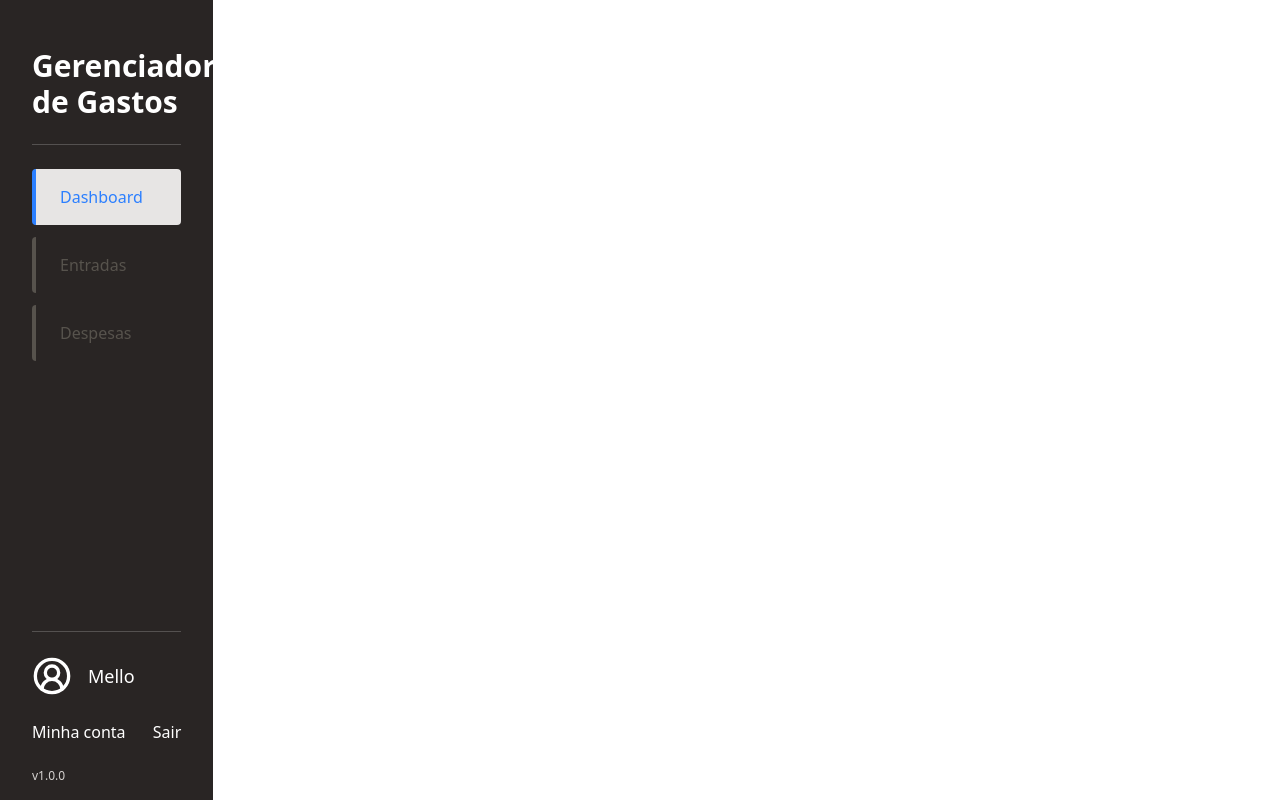
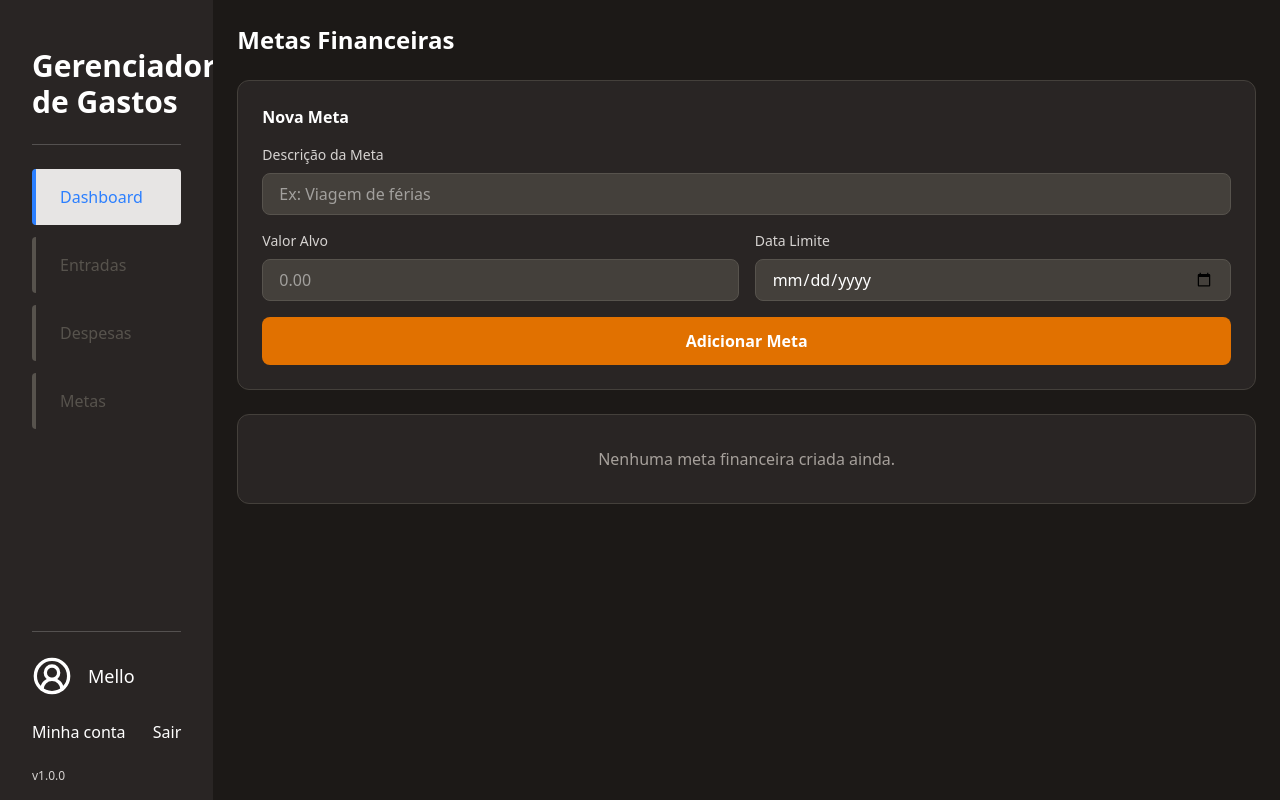
Before and after one commit to NicolasArthurDev/gerenciador-de-gastos, a React (Vite) app: page /metas in a window 1280 px wide. Built offline with nearby package versions, Linux system fonts and the light colour scheme.

Commit message:
feat: adiciona controle de uma meta

```diff
--- a/src/App.tsx
+++ b/src/App.tsx
@@ -4,6 +4,7 @@ import Sidebar from './components/ui/sidebar';
 import Home from './pages/Home';
 import Entradas from './pages/Entradas';
 import Despesas from './pages/Despesas';
+import Metas from './pages/Metas';
 import { FinanceProvider } from './contexts/FinanceContext';
 
 function App() {
@@ -16,6 +17,7 @@ function App() {
 						<Route path="/" Component={Home}></Route>
 						<Route path="/entradas" Component={Entradas}></Route>
 						<Route path="/despesas" Component={Despesas}></Route>
+						<Route path="/metas" Component={Metas}></Route>
 					</Routes>
 				</BrowserRouter>
 			</div>
--- a/src/components/ui/dashboard/SavingsGoalCard.tsx
+++ b/src/components/ui/dashboard/SavingsGoalCard.tsx
@@ -1,23 +1,44 @@
-
-
 
 import { Calendar } from 'lucide-react';
-
+import { useFinance } from '../../../contexts/FinanceContext';
 
 export default function SavingsGoalCard() {
+	const { goals } = useFinance();
+
+	const totalTarget = goals.reduce((sum, goal) => sum + parseFloat(goal.targetAmount), 0);
+	const totalCurrent = goals.reduce((sum, goal) => sum + parseFloat(goal.currentAmount), 0);
+	const percentage = totalTarget > 0 ? (totalCurrent / totalTarget) * 100 : 0;
+	const activeGoals = goals.length;
+
 	return (
 		<div className="col-span-6 md:col-span-3 lg:col-span-2 row-span-2 bg-gradient-to-br from-blue-500 to-blue-700 rounded-xl p-6 shadow-lg hover:shadow-xl transition-shadow select-none">
 			<div className="flex flex-col justify-between h-full">
 				<div>
 					<Calendar className="text-white opacity-80 mb-3" size={24} />
-					<p className="text-amber-100 text-sm mb-2 truncate">Meta de Economia</p>
-					<p className="text-3xl font-bold text-white mb-4 truncate">R$ 2.000</p>
+					<p className="text-amber-100 text-sm mb-2 truncate">
+						{activeGoals === 0
+							? 'Nenhuma Meta'
+							: activeGoals === 1
+							? '1 Meta Ativa'
+							: `${activeGoals} Metas Ativas`}
+					</p>
+					<p className="text-3xl font-bold text-white mb-4 truncate">
+						R$ {totalCurrent.toFixed(2)}
+					</p>
+					<p className="text-amber-100 text-xs truncate">
+						de R$ {totalTarget.toFixed(2)}
+					</p>
 				</div>
 				<div>
 					<div className="w-full bg-amber-800 rounded-full h-3 mb-2">
-						<div className="bg-white h-3 rounded-full w-[65%]"></div>
+						<div
+							className="bg-white h-3 rounded-full transition-all"
+							style={{ width: `${Math.min(percentage, 100)}%` }}
+						></div>
 					</div>
-					<p className="text-amber-100 text-xs">65% alcançado</p>
+					<p className="text-amber-100 text-xs">
+						{percentage.toFixed(1)}% alcançado
+					</p>
 				</div>
 			</div>
 		</div>
--- /dev/null
+++ b/src/components/ui/metas/golList.tsx
@@ -0,0 +1,148 @@
+import { useState } from "react";
+
+interface Goal {
+	id: string;
+	description: string;
+	targetAmount: string;
+	currentAmount: string;
+	deadline: string;
+}
+
+interface GoalListProps {
+	goals: Goal[];
+	onUpdateGoal: (id: string, currentAmount: string) => void;
+	onDeleteGoal: (id: string) => void;
+}
+
+export function GoalList({ goals, onUpdateGoal, onDeleteGoal }: GoalListProps) {
+	const [editingId, setEditingId] = useState<string | null>(null);
+	const [editAmount, setEditAmount] = useState('');
+
+	const handleUpdateAmount = (id: string) => {
+		if (!editAmount) return;
+		onUpdateGoal(id, editAmount);
+		setEditingId(null);
+		setEditAmount('');
+	};
+
+	const calculatePercentage = (current: string, target: string) => {
+		const currentNum = parseFloat(current);
+		const targetNum = parseFloat(target);
+		if (targetNum === 0) return 0;
+		return Math.min((currentNum / targetNum) * 100, 100);
+	};
+
+	return (
+		<div className="grid grid-cols-1 md:grid-cols-2 gap-4">
+			{goals.length === 0 ? (
+				<div className="col-span-full bg-stone-800 rounded-xl border border-stone-700 p-8 text-center text-stone-400">
+					Nenhuma meta financeira criada ainda.
+				</div>
+			) : (
+				goals.map((goal) => {
+					const percentage = calculatePercentage(goal.currentAmount, goal.targetAmount);
+					const current = parseFloat(goal.currentAmount);
+					const target = parseFloat(goal.targetAmount);
+					const remaining = target - current;
+					const isCompleted = percentage >= 100;
+
+					return (
+						<div
+							key={goal.id}
+							className={`bg-stone-800 rounded-xl border ${
+								isCompleted ? 'border-green-500' : 'border-stone-700'
+							} p-6 hover:bg-stone-750 transition-colors`}
+						>
+							<div className="flex justify-between items-start mb-4">
+								<div className="flex-1">
+									<h5 className="text-white font-semibold text-lg mb-1">
+										{goal.description}
+									</h5>
+									<p className="text-stone-400 text-sm">
+										Prazo: {new Date(goal.deadline).toLocaleDateString('pt-BR')}
+									</p>
+								</div>
+								{isCompleted && (
+									<span className="bg-green-500 text-white text-xs px-2 py-1 rounded">
+										Concluída
+									</span>
+								)}
+							</div>
+
+							<div className="mb-4">
+								<div className="flex justify-between text-sm mb-2">
+									<span className="text-stone-300">
+										R$ {parseFloat(goal.currentAmount).toFixed(2)}
+									</span>
+									<span className="text-stone-300">
+										R$ {parseFloat(goal.targetAmount).toFixed(2)}
+									</span>
+								</div>
+								<div className="w-full bg-stone-700 rounded-full h-3">
+									<div
+										className={`h-3 rounded-full transition-all ${
+											isCompleted ? 'bg-green-500' : 'bg-amber-500'
+										}`}
+										style={{ width: `${percentage}%` }}
+									></div>
+								</div>
+								<p className="text-stone-400 text-xs mt-2">
+									{percentage.toFixed(1)}% alcançado
+									{!isCompleted && ` • Faltam R$ ${remaining.toFixed(2)}`}
+								</p>
+							</div>
+
+							<div className="space-y-2">
+								{editingId === goal.id ? (
+									<div className="flex gap-2">
+										<input
+											type="number"
+											step="0.01"
+											value={editAmount}
+											onChange={(e) => setEditAmount(e.target.value)}
+											className="flex-1 bg-stone-700 text-white rounded-lg px-3 py-2 border border-stone-600 focus:border-amber-500 focus:outline-none text-sm"
+											placeholder="Novo valor atual"
+										/>
+										<button
+											onClick={() => handleUpdateAmount(goal.id)}
+											className="bg-amber-600 hover:bg-amber-700 text-white px-4 py-2 rounded-lg text-sm transition-colors"
+										>
+											Salvar
+										</button>
+										<button
+											onClick={() => {
+												setEditingId(null);
+												setEditAmount('');
+											}}
+											className="bg-stone-600 hover:bg-stone-700 text-white px-4 py-2 rounded-lg text-sm transition-colors"
+										>
+											Cancelar
+										</button>
+									</div>
+								) : (
+									<div className="flex gap-2">
+										<button
+											onClick={() => {
+												setEditingId(goal.id);
+												setEditAmount(goal.currentAmount);
+											}}
+											className="flex-1 bg-amber-600 hover:bg-amber-700 text-white py-2 rounded-lg text-sm transition-colors"
+										>
+											Atualizar Progresso
+										</button>
+										<button
+											onClick={() => onDeleteGoal(goal.id)}
+											className="bg-red-600 hover:bg-red-700 text-white px-4 py-2 rounded-lg text-sm transition-colors"
+										>
+											Remover
+										</button>
+									</div>
+								)}
+							</div>
+						</div>
+					);
+				})
+			)}
+		</div>
+	);
+}
--- /dev/null
+++ b/src/components/ui/metas/index.tsx
@@ -0,0 +1,75 @@
+import { useState } from 'react';
+
+interface Goal {
+	id: string;
+	description: string;
+	targetAmount: string;
+	currentAmount: string;
+	deadline: string;
+}
+
+interface GoalFormProps {
+	onSubmit: (data: { description: string; targetAmount: string; deadline: string }) => void;
+}
+
+export function GoalForm({ onSubmit }: GoalFormProps) {
+	const [description, setDescription] = useState('');
+	const [targetAmount, setTargetAmount] = useState('');
+	const [deadline, setDeadline] = useState('');
+
+	const handleSubmit = (e: React.FormEvent) => {
+		e.preventDefault();
+		if (!description || !targetAmount || !deadline) return;
+
+		onSubmit({ description, targetAmount, deadline });
+		setDescription('');
+		setTargetAmount('');
+		setDeadline('');
+	};
+
+	return (
+		<div className="bg-stone-800 rounded-xl border border-stone-700 p-6 mb-6">
+			<h4 className="text-white font-semibold mb-4">Nova Meta</h4>
+			<form onSubmit={handleSubmit} className="space-y-4">
+				<div>
+					<label className="block text-stone-300 text-sm mb-2">Descrição da Meta</label>
+					<input
+						type="text"
+						value={description}
+						onChange={(e) => setDescription(e.target.value)}
+						className="w-full bg-stone-700 text-white rounded-lg px-4 py-2 border border-stone-600 focus:border-purple-500 focus:outline-none"
+						placeholder="Ex: Viagem de férias"
+					/>
+				</div>
+				<div className="grid grid-cols-2 gap-4">
+					<div>
+						<label className="block text-stone-300 text-sm mb-2">Valor Alvo</label>
+						<input
+							type="number"
+							step="0.01"
+							value={targetAmount}
+							onChange={(e) => setTargetAmount(e.target.value)}
+							className="w-full bg-stone-700 text-white rounded-lg px-4 py-2 border border-stone-600 focus:border-purple-500 focus:outline-none"
+							placeholder="0.00"
+						/>
+					</div>
+					<div>
+						<label className="block text-stone-300 text-sm mb-2">Data Limite</label>
+						<input
+							type="date"
+							value={deadline}
+							onChange={(e) => setDeadline(e.target.value)}
+							className="w-full bg-stone-700 text-white rounded-lg px-4 py-2 border border-stone-600 focus:border-purple-500 focus:outline-none"
+						/>
+					</div>
+				</div>
+				<button
+					type="submit"
+					className="w-full bg-amber-600 hover:bg-amber-700 text-white font-semibold py-3 rounded-lg transition-colors"
+				>
+					Adicionar Meta
+				</button>
+			</form>
+		</div>
+	);
+}
--- a/src/components/ui/sidebar/index.tsx
+++ b/src/components/ui/sidebar/index.tsx
@@ -21,6 +21,11 @@ export default function Sidebar() {
       id: 2,
       label: "Despesas",
       path: "/despesas"
+    },
+    {
+      id: 3,
+      label: "Metas",
+      path: "/metas"
     }
   ]
 
--- a/src/contexts/FinanceContext.tsx
+++ b/src/contexts/FinanceContext.tsx
@@ -15,13 +15,25 @@ interface Expense {
 	date: string;
 }
 
+interface Goal {
+	id: string;
+	description: string;
+	targetAmount: string;
+	currentAmount: string;
+	deadline: string;
+}
+
 interface FinanceContextType {
 	entries: Entry[];
 	expenses: Expense[];
+	goals: Goal[];
 	addEntry: (entry: Entry) => void;
 	addExpense: (expense: Expense) => void;
+	addGoal: (goal: Goal) => void;
+	updateGoal: (id: string, currentAmount: string) => void;
 	deleteEntry: (id: string) => void;
 	deleteExpense: (id: string) => void;
+	deleteGoal: (id: string) => void;
 }
 
 const FinanceContext = createContext<FinanceContextType | undefined>(undefined);
@@ -37,6 +49,11 @@ export function FinanceProvider({ children }: { children: ReactNode }) {
 		return saved ? JSON.parse(saved) : [];
 	});
 
+	const [goals, setGoals] = useState<Goal[]>(() => {
+		const saved = localStorage.getItem('goals');
+		return saved ? JSON.parse(saved) : [];
+	});
+
 	useEffect(() => {
 		localStorage.setItem('entries', JSON.stringify(entries));
 	}, [entries]);
@@ -44,6 +61,10 @@ export function FinanceProvider({ children }: { children: ReactNode }) {
 	useEffect(() => {
 		localStorage.setItem('expenses', JSON.stringify(expenses));
 	}, [expenses]);
+
+	useEffect(() => {
+		localStorage.setItem('goals', JSON.stringify(goals));
+	}, [goals]);
 
 	const addEntry = (entry: Entry) => {
 		setEntries([...entries, entry]);
@@ -61,15 +82,31 @@ export function FinanceProvider({ children }: { children: ReactNode }) {
 		setExpenses(expenses.filter((expense) => expense.id !== id));
 	};
 
+	const addGoal = (goal: Goal) => {
+		setGoals([...goals, goal]);
+	};
+
+	const updateGoal = (id: string, currentAmount: string) => {
+		setGoals(goals.map((goal) => (goal.id === id ? { ...goal, currentAmount } : goal)));
+	};
+
+	const deleteGoal = (id: string) => {
+		setGoals(goals.filter((goal) => goal.id !== id));
+	};
+
 	return (
 		<FinanceContext.Provider
 			value={{
 				entries,
 				expenses,
+				goals,
 				addEntry,
 				addExpense,
+				addGoal,
+				updateGoal,
 				deleteEntry,
 				deleteExpense,
+				deleteGoal,
 			}}
 		>
 			{children}
--- /dev/null
+++ b/src/pages/Metas.tsx
@@ -0,0 +1,28 @@
+import { useFinance } from '../contexts/FinanceContext';
+import { GoalForm } from '../components/ui/metas';
+import { GoalList } from '../components/ui/metas/golList';
+
+export default function Metas() {
+	const { goals, addGoal, updateGoal, deleteGoal } = useFinance();
+
+	const handleSubmit = (data: { description: string; targetAmount: string; deadline: string }) => {
+		const newGoal = {
+			id: Date.now().toString(),
+			description: data.description,
+			targetAmount: data.targetAmount,
+			currentAmount: '0',
+			deadline: data.deadline,
+		};
+		addGoal(newGoal);
+	};
+
+	return (
+		<main className="col-span-10 p-6 bg-stone-900 overflow-y-auto">
+			<h3 className="text-2xl text-white font-semibold mb-6">Metas Financeiras</h3>
+
+			<GoalForm onSubmit={handleSubmit} />
+
+			<GoalList goals={goals} onUpdateGoal={updateGoal} onDeleteGoal={deleteGoal} />
+		</main>
+	);
+}
```
